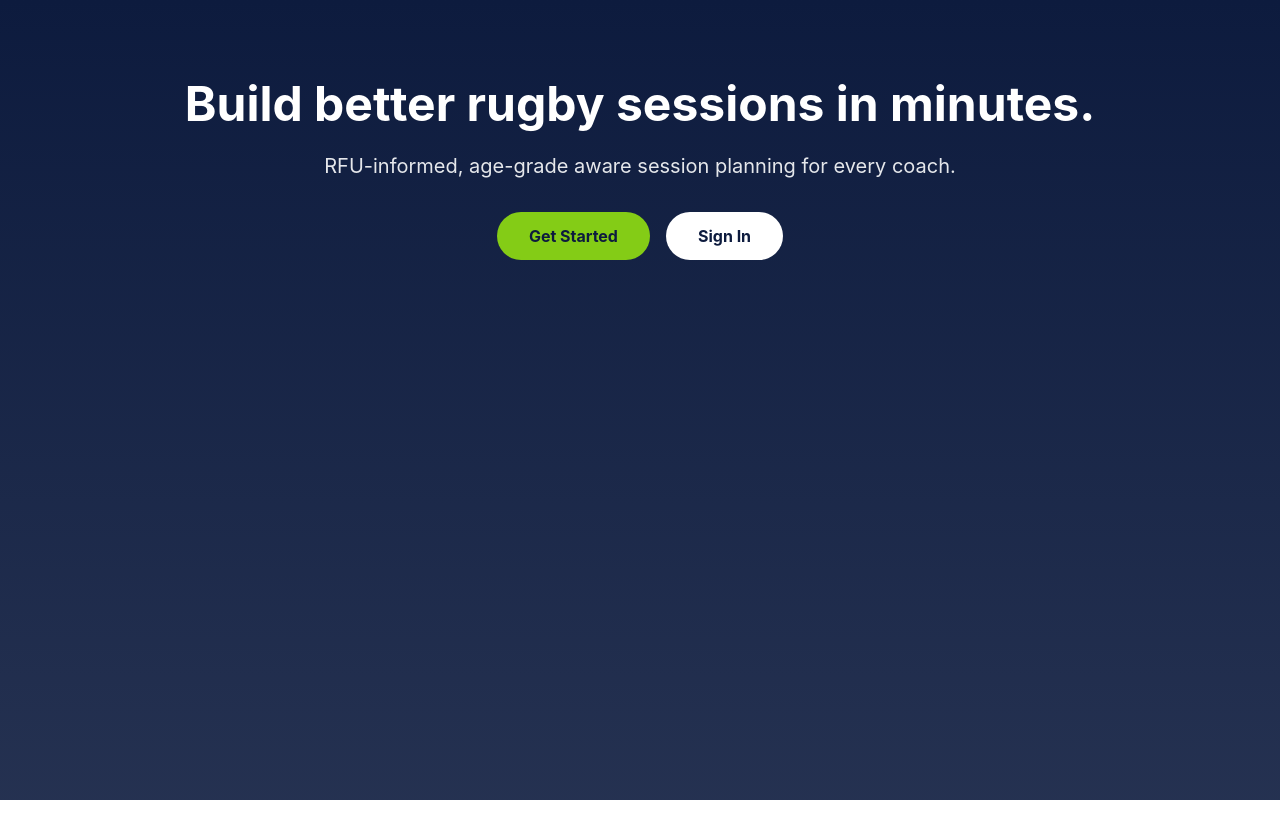
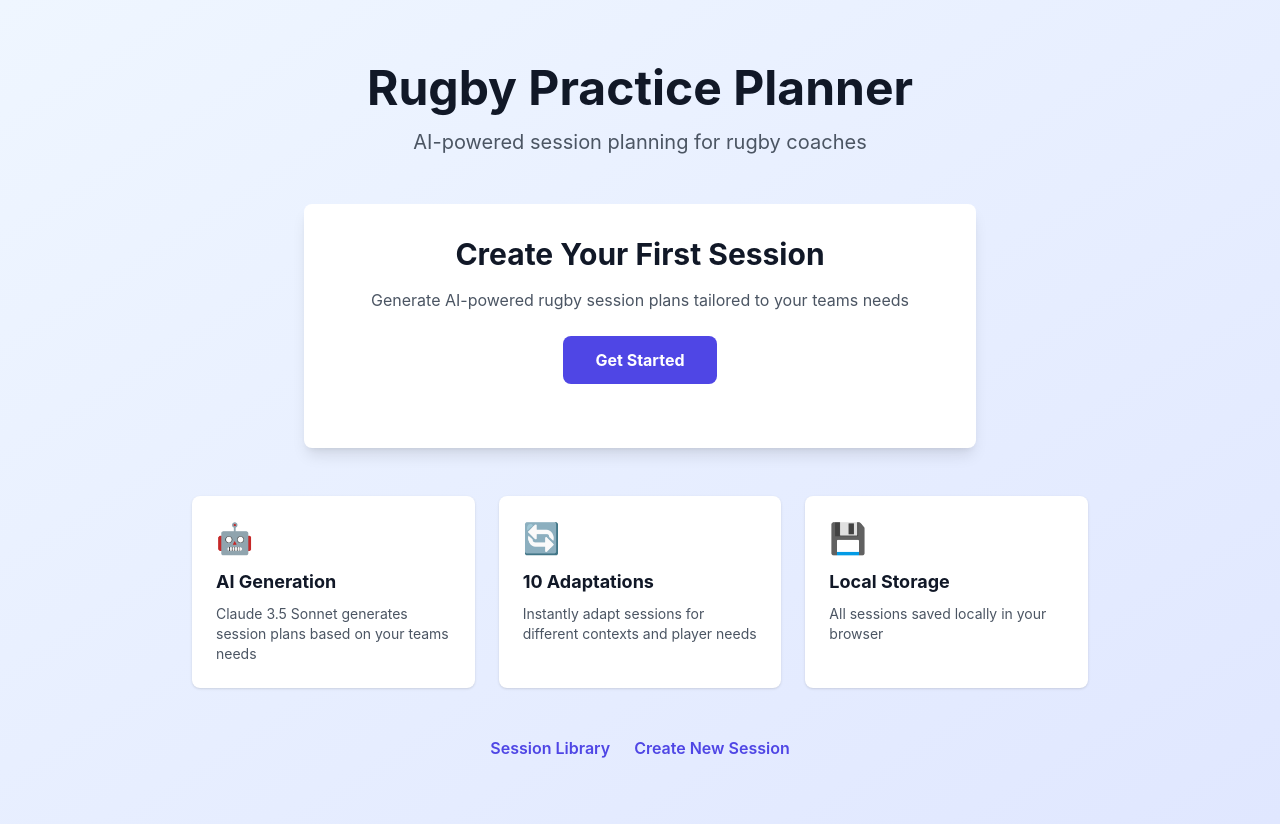
Before and after one commit to RugbyPP/rugby_practice_planner, a Next.js app: page / in a window 1280 px wide. Before the commit the page ends 800 px from the top, so only its background shows below. Built offline with nearby package versions, Linux system fonts and the light colour scheme.

Commit message:
Remove authentication - switch to local storage for sessions

```diff
--- a/app/dashboard/sessions/page.tsx
+++ b/app/dashboard/sessions/page.tsx
@@ -1,140 +1,94 @@
-'use client'
+'use client';
 
-import { useEffect, useState } from 'react'
-import Link from 'next/link'
+import { useEffect, useState } from 'react';
+import Link from 'next/link';
+import { getSessions, deleteSession } from '@/lib/session-storage';
 
 interface Session {
-  id: number
-  title: string
-  ageGrade: string
-  coachingTopic: string
-  sessionLength: string
-  playerCount: string
-  createdAt: string
-  seriesId?: number
+  id: string;
+  ageGrade: string;
+  topic: string;
+  sessionLength: number;
+  playerCount: number;
+  createdAt: string;
 }
 
 export default function SessionsPage() {
-  const [sessions] = useState<Session[]>([])
-  const [loading, setLoading] = useState(true)
-  const [filter, setFilter] = useState('all')
+  const [sessions, setSessions] = useState<Session[]>([]);
+  const [loading, setLoading] = useState(true);
 
   useEffect(() => {
-    // TODO: Fetch sessions from API
-    setLoading(false)
-  }, [])
+    const stored = getSessions();
+    setSessions(stored);
+    setLoading(false);
+  }, []);
 
-  const filteredSessions = sessions.filter(s => {
-    if (filter === 'series') return s.seriesId
-    if (filter === 'standalone') return !s.seriesId
-    return true
-  })
+  const handleDelete = (id: string) => {
+    if (confirm('Are you sure you want to delete this session?')) {
+      deleteSession(id);
+      setSessions(sessions.filter(s => s.id !== id));
+    }
+  };
 
   return (
-    <div className="space-y-6">
-      {/* Header */}
-      <div className="flex justify-between items-center">
-        <h1 className="text-3xl font-bold text-primary">My Sessions</h1>
+    <div className="min-h-screen bg-gray-50 py-12 px-4">
+      <div className="max-w-4xl mx-auto">
+        <div className="flex justify-between items-center mb-8">
+          <h1 className="text-3xl font-bold text-gray-900">My Sessions</h1>
           <Link
             href="/dashboard/create"
-          className="bg-accent text-primary px-6 py-2 rounded-lg font-bold hover:opacity-90"
+            className="bg-indigo-600 hover:bg-indigo-700 text-white px-6 py-2 rounded-lg font-bold"
           >
             + New Session
           </Link>
         </div>
 
-      {/* Filters */}
-      <div className="bg-white rounded-lg shadow p-4 flex gap-2">
-        <button
-          onClick={() => setFilter('all')}
-          className={`px-4 py-2 rounded-lg font-medium ${
-            filter === 'all'
-              ? 'bg-primary text-white'
-              : 'bg-gray-100 text-gray-700 hover:bg-gray-200'
-          }`}
-        >
-          All Sessions
-        </button>
-        <button
-          onClick={() => setFilter('series')}
-          className={`px-4 py-2 rounded-lg font-medium ${
-            filter === 'series'
-              ? 'bg-primary text-white'
-              : 'bg-gray-100 text-gray-700 hover:bg-gray-200'
-          }`}
-        >
-          Series
-        </button>
-        <button
-          onClick={() => setFilter('standalone')}
-          className={`px-4 py-2 rounded-lg font-medium ${
-            filter === 'standalone'
-              ? 'bg-primary text-white'
-              : 'bg-gray-100 text-gray-700 hover:bg-gray-200'
-          }`}
-        >
-          Standalone
-        </button>
-      </div>
-
-      {/* Sessions grid */}
         {loading ? (
-        <div className="text-center py-12">Loading sessions...</div>
-      ) : filteredSessions.length === 0 ? (
+          <div className="text-center text-gray-600">Loading sessions...</div>
+        ) : sessions.length === 0 ? (
           <div className="bg-white rounded-lg shadow p-12 text-center">
-          <div className="text-4xl mb-4">📋</div>
-          <h2 className="text-xl font-bold text-gray-700 mb-2">No sessions yet</h2>
-          <p className="text-gray-600 mb-6">
-            Create your first session to get started with RFU-informed planning.
-          </p>
+            <p className="text-gray-600 mb-6">No sessions created yet</p>
             <Link
               href="/dashboard/create"
-            className="inline-block bg-accent text-primary px-6 py-2 rounded-lg font-bold hover:opacity-90"
+              className="inline-block bg-indigo-600 hover:bg-indigo-700 text-white px-6 py-2 rounded-lg font-bold"
             >
-            Create a Session
+              Create Your First Session
             </Link>
           </div>
         ) : (
-        <div className="grid grid-cols-1 md:grid-cols-2 lg:grid-cols-3 gap-4">
-          {filteredSessions.map(session => (
+          <div className="grid gap-6">
+            {sessions.map(session => (
+              <div key={session.id} className="bg-white rounded-lg shadow p-6 hover:shadow-lg transition">
+                <div className="flex justify-between items-start mb-4">
+                  <div>
+                    <h3 className="text-xl font-bold text-gray-900">{session.topic}</h3>
+                    <p className="text-gray-600 text-sm">
+                      {session.ageGrade} • {session.playerCount} players • {session.sessionLength} mins
+                    </p>
+                  </div>
+                  <div className="flex gap-2">
                     <Link
-              key={session.id}
                       href={`/dashboard/sessions/${session.id}`}
-              className="bg-white rounded-lg shadow p-6 hover:shadow-lg hover:border-accent border-2 border-transparent transition"
+                      className="bg-indigo-600 hover:bg-indigo-700 text-white px-4 py-2 rounded font-semibold text-sm"
                     >
-              <div className="flex justify-between items-start mb-3">
-                <div>
-                  <h3 className="font-bold text-lg text-primary line-clamp-2">
-                    {session.title}
-                  </h3>
-                  <p className="text-sm text-gray-600">{session.coachingTopic}</p>
+                      View
+                    </Link>
+                    <button
+                      onClick={() => handleDelete(session.id)}
+                      className="bg-red-600 hover:bg-red-700 text-white px-4 py-2 rounded font-semibold text-sm"
+                    >
+                      Delete
+                    </button>
                   </div>
-                {session.seriesId && (
-                  <span className="text-xs bg-blue-100 text-blue-800 px-2 py-1 rounded">
-                    Series
-                  </span>
-                )}
                 </div>
-
-              <div className="flex gap-2 flex-wrap mb-4">
-                <span className="bg-primary text-white text-xs px-2 py-1 rounded">
-                  {session.ageGrade}
-                </span>
-                <span className="bg-gray-100 text-gray-700 text-xs px-2 py-1 rounded">
-                  {session.sessionLength} min
-                </span>
-                <span className="bg-gray-100 text-gray-700 text-xs px-2 py-1 rounded">
-                  {session.playerCount} players
-                </span>
+                <p className="text-gray-600 text-sm">
+                  Created {new Date(session.createdAt).toLocaleDateString()}
+                </p>
               </div>
-
-              <p className="text-xs text-gray-500">
-                {new Date(session.createdAt).toLocaleDateString()}
-              </p>
-            </Link>
             ))}
           </div>
         )}
       </div>
-  )
+    </div>
+  );
 }
--- a/app/page.tsx
+++ b/app/page.tsx
@@ -1,28 +1,101 @@
-'use client'
+'use client';
 
-import Link from 'next/link'
+import Link from 'next/link';
+import { useEffect, useState } from 'react';
+import { getSessions } from '@/lib/session-storage';
 
 export default function Home() {
+  const [sessionCount, setSessionCount] = useState(0);
+
+  useEffect(() => {
+    const sessions = getSessions();
+    setSessionCount(sessions.length);
+  }, []);
+
   return (
-    <div className="min-h-screen bg-gradient-to-b from-primary to-primary/90">
-      <div className="max-w-7xl mx-auto px-4 sm:px-6 lg:px-8 py-20">
-        <div className="text-center">
-          <h1 className="text-4xl sm:text-5xl font-bold text-white mb-6">
-            Build better rugby sessions in minutes.
+    <div className="min-h-screen bg-gradient-to-br from-blue-50 to-indigo-100">
+      <div className="container mx-auto px-4 py-16">
+        <div className="text-center mb-12">
+          <h1 className="text-5xl font-bold text-gray-900 mb-4">
+            Rugby Practice Planner
           </h1>
-          <p className="text-xl text-gray-200 mb-8">
-            RFU-informed, age-grade aware session planning for every coach.
+          <p className="text-xl text-gray-600 mb-8">
+            AI-powered session planning for rugby coaches
           </p>
-          <div className="flex gap-4 justify-center">
-            <Link href="/auth/signup" className="bg-accent text-primary px-8 py-3 rounded-full font-bold hover:opacity-90">
+        </div>
+
+        <div className="max-w-2xl mx-auto bg-white rounded-lg shadow-lg p-8 mb-12">
+          <div className="text-center mb-8">
+            <h2 className="text-3xl font-bold text-gray-900 mb-4">
+              Create Your First Session
+            </h2>
+            <p className="text-gray-600 mb-6">
+              Generate AI-powered rugby session plans tailored to your teams needs
+            </p>
+            <Link
+              href="/dashboard/create"
+              className="inline-block bg-indigo-600 hover:bg-indigo-700 text-white font-bold py-3 px-8 rounded-lg transition"
+            >
               Get Started
-            </Link>
-            <Link href="/auth/login" className="bg-white text-primary px-8 py-3 rounded-full font-bold hover:opacity-90">
-              Sign In
             </Link>
           </div>
         </div>
+
+        <div className="max-w-4xl mx-auto grid md:grid-cols-3 gap-6 mb-12">
+          <div className="bg-white rounded-lg shadow p-6">
+            <div className="text-3xl mb-3">🤖</div>
+            <h3 className="font-bold text-lg mb-2">AI Generation</h3>
+            <p className="text-gray-600 text-sm">
+              Claude 3.5 Sonnet generates session plans based on your teams needs
+            </p>
+          </div>
+
+          <div className="bg-white rounded-lg shadow p-6">
+            <div className="text-3xl mb-3">🔄</div>
+            <h3 className="font-bold text-lg mb-2">10 Adaptations</h3>
+            <p className="text-gray-600 text-sm">
+              Instantly adapt sessions for different contexts and player needs
+            </p>
+          </div>
+
+          <div className="bg-white rounded-lg shadow p-6">
+            <div className="text-3xl mb-3">💾</div>
+            <h3 className="font-bold text-lg mb-2">Local Storage</h3>
+            <p className="text-gray-600 text-sm">
+              All sessions saved locally in your browser
+            </p>
+          </div>
+        </div>
+
+        {sessionCount > 0 && (
+          <div className="max-w-2xl mx-auto bg-indigo-50 border border-indigo-200 rounded-lg p-6 text-center">
+            <p className="text-gray-700">
+              You have <span className="font-bold text-indigo-600">{sessionCount}</span> saved session{sessionCount !== 1 ? 's' : ''}
+            </p>
+            <Link
+              href="/dashboard/sessions"
+              className="inline-block mt-4 text-indigo-600 hover:text-indigo-700 font-semibold"
+            >
+              View Your Sessions
+            </Link>
+          </div>
+        )}
+
+        <div className="max-w-2xl mx-auto mt-12 text-center">
+          <Link
+            href="/dashboard/sessions"
+            className="inline-block mr-6 text-indigo-600 hover:text-indigo-700 font-semibold"
+          >
+            Session Library
+          </Link>
+          <Link
+            href="/dashboard/create"
+            className="inline-block text-indigo-600 hover:text-indigo-700 font-semibold"
+          >
+            Create New Session
+          </Link>
+        </div>
       </div>
     </div>
-  )
+  );
 }
--- /dev/null
+++ b/lib/session-storage.ts
@@ -0,0 +1,70 @@
+// Simple client-side session storage using localStorage
+
+export interface StoredSession {
+  id: string;
+  ageGrade: string;
+  gender: string;
+  playerCount: number;
+  abilityLevel: string;
+  topic: string;
+  principle: string;
+  struggles?: string;
+  desiredOutcome?: string;
+  contactLevel: string;
+  equipment?: string;
+  space?: string;
+  sessionLength: number;
+  plan: string;
+  createdAt: string;
+  adaptations: Record<string, string>;
+}
+
+const STORAGE_KEY = 'rugby_sessions';
+
+export function getSessions(): StoredSession[] {
+  if (typeof window === 'undefined') return [];
+
+  try {
+    const data = localStorage.getItem(STORAGE_KEY);
+    return data ? JSON.parse(data) : [];
+  } catch (error) {
+    console.error('Error reading sessions:', error);
+    return [];
+  }
+}
+
+export function saveSession(session: StoredSession): void {
+  if (typeof window === 'undefined') return;
+
+  try {
+    const sessions = getSessions();
+    const index = sessions.findIndex(s => s.id === session.id);
+
+    if (index >= 0) {
+      sessions[index] = session;
+    } else {
+      sessions.push(session);
+    }
+
+    localStorage.setItem(STORAGE_KEY, JSON.stringify(sessions));
+  } catch (error) {
+    console.error('Error saving session:', error);
+  }
+}
+
+export function deleteSession(id: string): void {
+  if (typeof window === 'undefined') return;
+
+  try {
+    const sessions = getSessions();
+    const filtered = sessions.filter(s => s.id !== id);
+    localStorage.setItem(STORAGE_KEY, JSON.stringify(filtered));
+  } catch (error) {
+    console.error('Error deleting session:', error);
+  }
+}
+
+export function getSession(id: string): StoredSession | null {
+  const sessions = getSessions();
+  return sessions.find(s => s.id === id) || null;
+}
```
Also changed, not shown: app/api/sessions/generate/route.ts (+5 -41 lines), app/dashboard/create/page.tsx (+19 -8 lines). Lines whose indentation alone changed are shown as unchanged.
